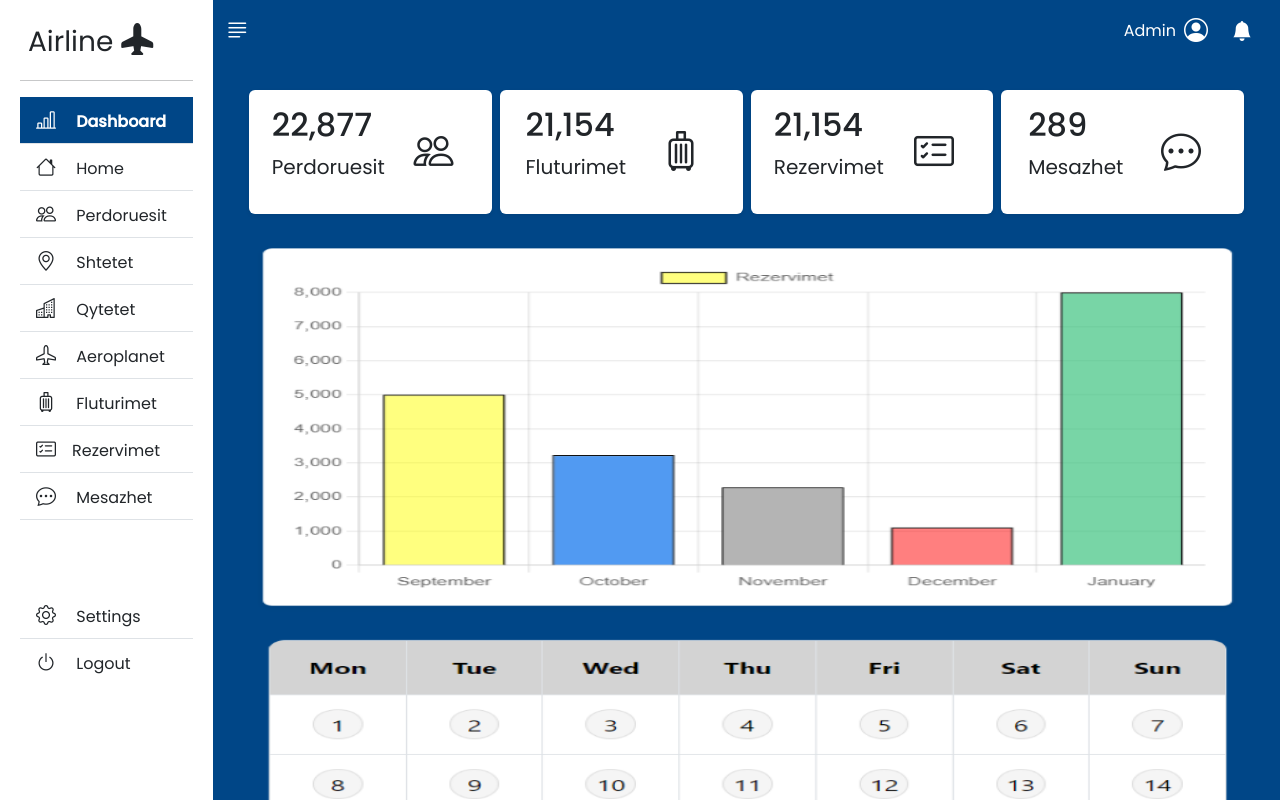
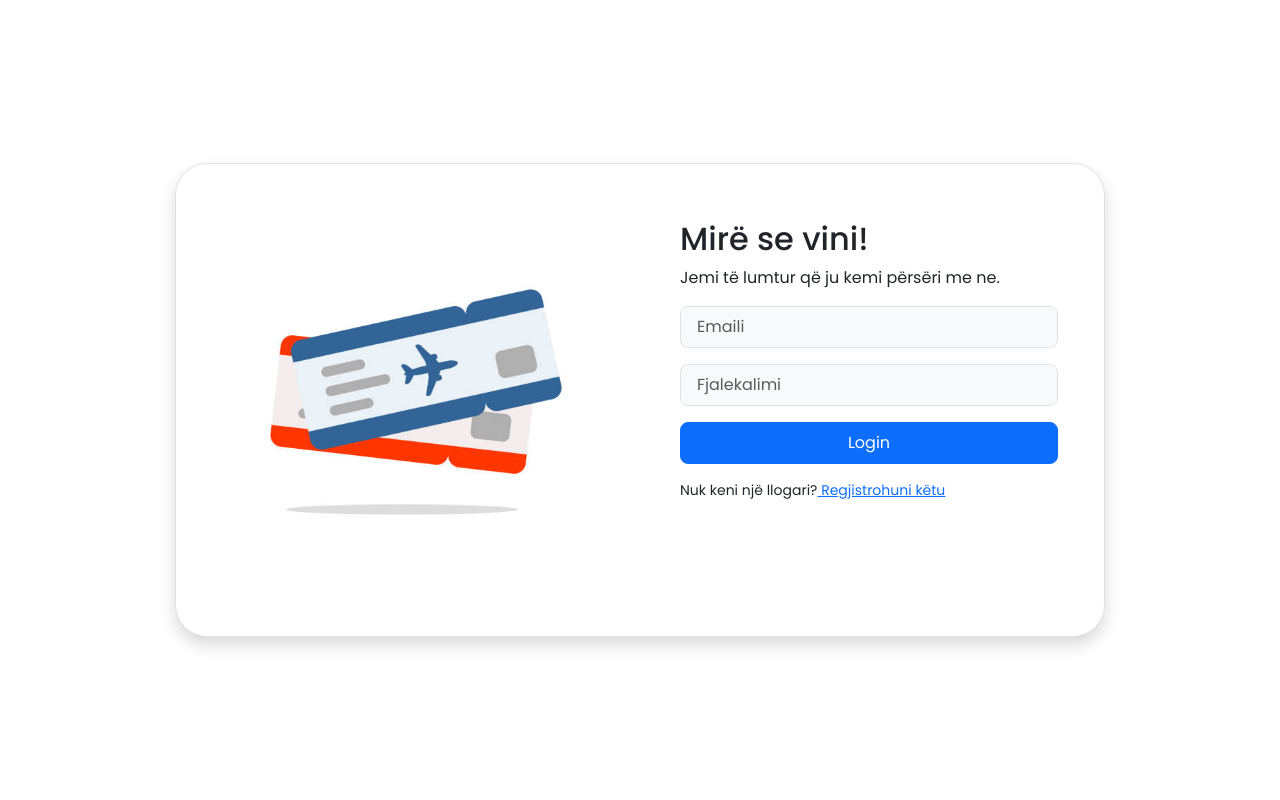
Before and after one commit to andapilingjurka/AirlineTicketsReservationFrontEnd, a React (Create React App) app: page / in a window 1280 px wide. Shown: the top 800 px of the page. Built offline with nearby package versions, Linux system fonts and the light colour scheme.

Commit message:
Ndryshime ne app.js

```diff
--- a/src/App.js
+++ b/src/App.js
@@ -1,12 +1,9 @@
 import React from "react";
 import "bootstrap/dist/css/bootstrap.min.css";
 import "bootstrap-icons/font/bootstrap-icons.css";
-import { useState } from "react";
 import { BrowserRouter as Router, Routes, Route } from "react-router-dom";
 
 import Dashboard from "./Admin/Dashboard";
-import Sidebar from "./Admin/Sidebar";
-import Nav from "./Admin/Nav";
 import Home from "./Admin/Home";
 import Shtetet from "./Admin/ShtetiAdmin";
 import Qytetet from "./Admin/QytetiAdmin";
@@ -14,49 +11,17 @@ import LoginForm from "./components/LoginRegister/LoginForm";
 import Registration from "./components/LoginRegister/Registration";
 
 function App() {
-  const [toggle, setToggle] = useState(true);
-
-  const Toggle = () => {
-    setToggle(!toggle);
-  };
-
   return (
     <Router>
-      <div
-        className="container-fluid"
-        style={{
-          backgroundColor: "#004687",
-          minHeight: "100vh",
-          backgroundSize: "cover",
-        }}
-      >
-        <div className="row">
-          {toggle && (
-            <div className="col-4 col-md-2 bg-white vh-100 position-fixed">
-              <Sidebar />
-            </div>
-          )}
-          {toggle && <div className="col-4 col-md-2"></div>}
-          <div className="col">
-            <Nav Toggle={Toggle} />
-            <Routes>
-              <Route path="/" element={<Dashboard />} />
-              <Route path="/home" element={<Home />} />
-              {/* Perdoruesit url*/}
-              <Route path="/registration" element={<Registration />} />
-              <Route path="/login" element={<LoginForm />} />
-              <Route path="/shtetet" element={<Shtetet />} />
-              <Route path="/qytetet" element={<Qytetet />} />
-              {/* Aeroplanet url*/}
-              {/* Fluturimet url*/}
-              {/* Rezervimet url*/}
-              {/* Mesazhet url*/}
+      <Routes>
+        <Route path="/" element={<LoginForm />} />
+        <Route path="/registration" element={<Registration />} />
 
-              {/* Logout url*/}
-            </Routes>
-          </div>
-        </div>
-      </div>
+        <Route path="/dashboard" element={<Dashboard />} />
+        <Route path="/home" element={<Home />} />
+        <Route path="/shtetet" element={<Shtetet />} />
+        <Route path="/qytetet" element={<Qytetet />} />
+      </Routes>
     </Router>
   );
 }
```
